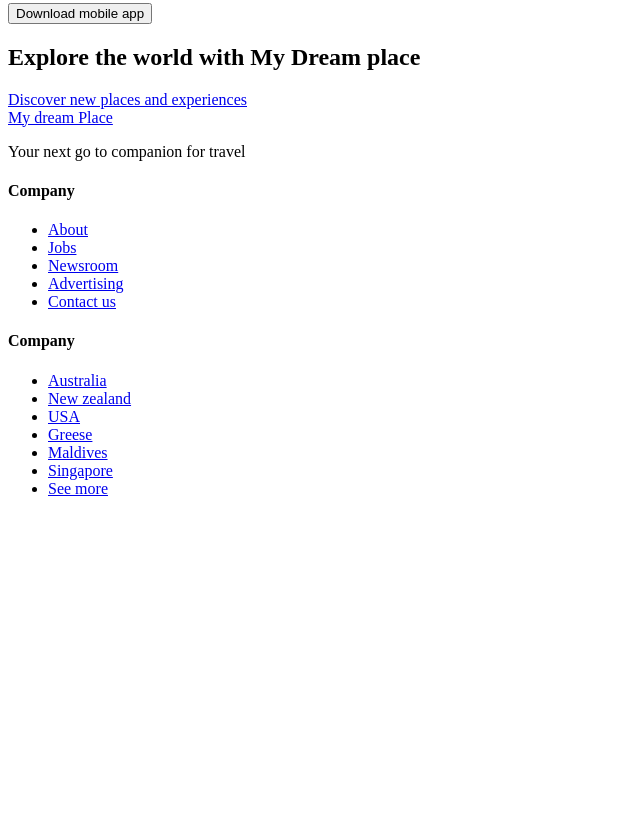
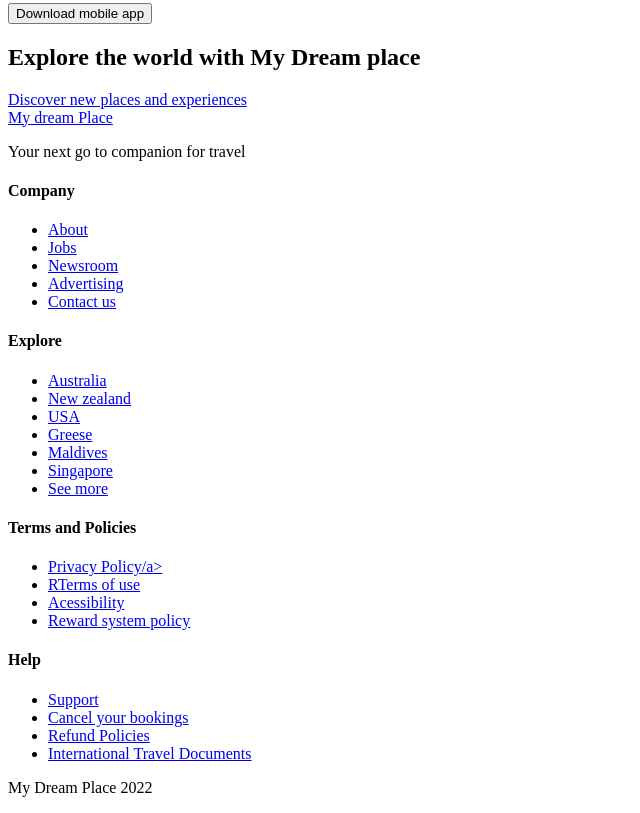
Before and after one commit to crisitandaw1/crisitandaw1Sprint-1-Homepage, a plain HTML site: page index.html in a window 1280 px wide. Shown: the part 4585-5398 px from the top of the page, without its empty margins (0-640 px from the left). Before the commit the page ends 5099 px from the top, so only its background shows below. Drawn offline with Linux system fonts and the light colour scheme.

Commit message:
commit HTML

```diff
--- a/index.html
+++ b/index.html
@@ -247,7 +247,7 @@
             </div>
 
             <div class="sub-box-footer2">
-                <h4 class="footer-title">Company</h4>
+                <h4 class="footer-title">Explore</h4>
                 <ul>
                     <li class="item-list-footer"><a href="#">Australia</a></li>
                     <li class="item-list-footer"><a href="#">New zealand</a></li>
@@ -259,7 +259,29 @@
                 </ul>
             </div>
 
+            <div class="sub-box-footer2">
+                <h4 class="footer-title">Terms and Policies</h4>
+                <ul>
+                    <li class="item-list-footer"><a href="#">Privacy Policy/a></li>
+                    <li class="item-list-footer"><a href="#">RTerms of use</a></li>
+                    <li class="item-list-footer"><a href="#">Acessibility</a></li>
+                    <li class="item-list-footer"><a href="#">Reward system policy</a></li>
+                </ul>
+            </div>
 
+            <div class="sub-box-footer2">
+                <h4 class="footer-title">Help</h4>
+                <ul>
+                    <li class="item-list-footer"><a href="#">Support</a></li>
+                    <li class="item-list-footer"><a href="#">Cancel your bookings</a></li>
+                    <li class="item-list-footer"><a href="#">Refund Policies</a></li>
+                    <li class="item-list-footer"><a href="#">International Travel Documents</a></li>
+                </ul>
+            </div>
+
+            <div class="footer-bar grey">
+                <p class="Copyright-text">My Dream Place 2022</p>
+            </div>
         </div>
     </footer>
 </body>
```
